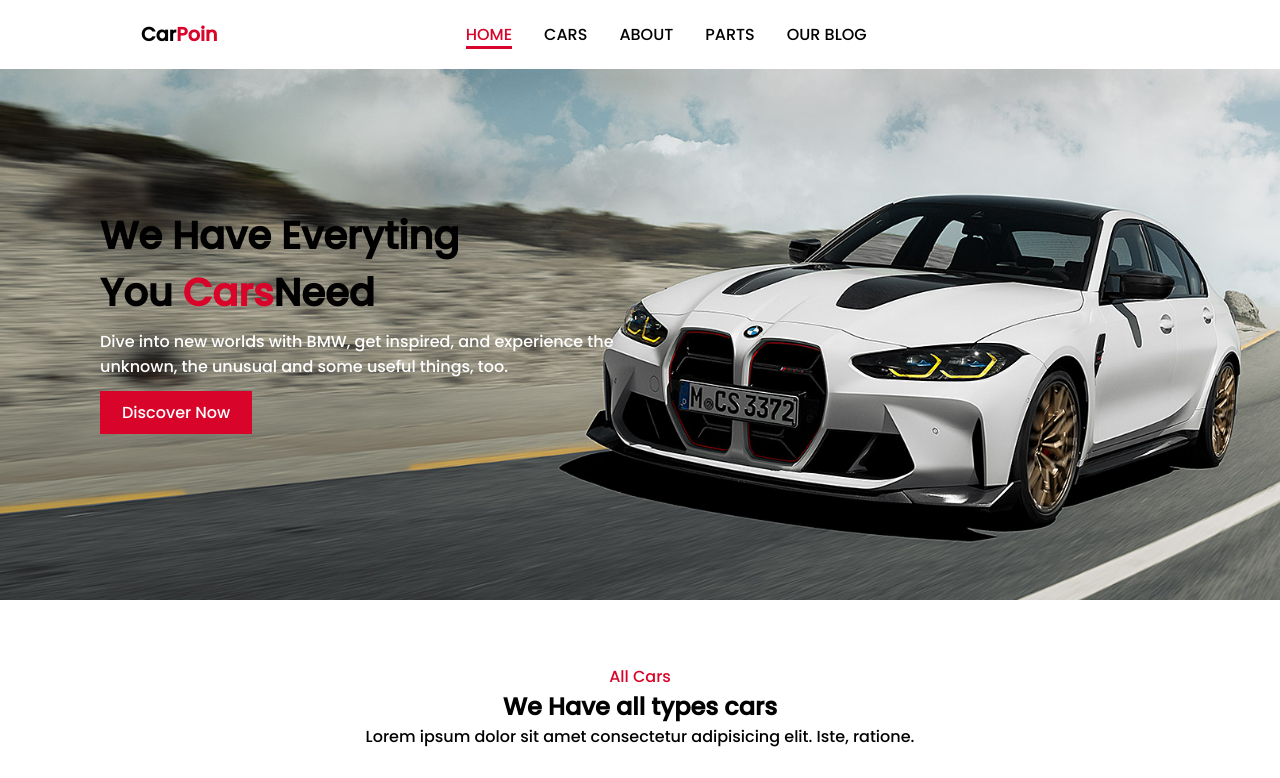
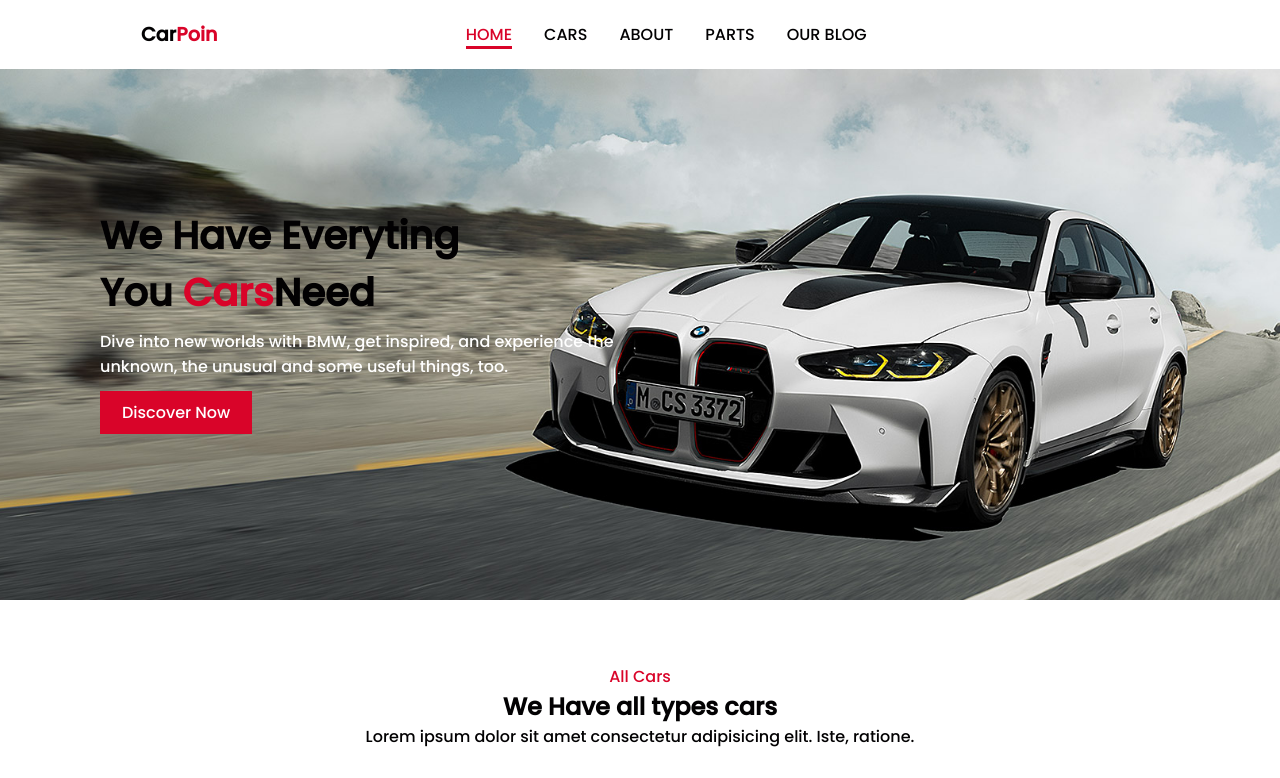
Before and after one commit to CheaSophon/app3, a plain HTML site: page index.html in a window 1280 px wide. Shown: the top 778 px of the page. Drawn offline with nearby package versions, Linux system fonts and the light colour scheme; grey boxes are pictures that could not be loaded; a script that the page names is missing; some icons are missing; a web font is replaced by a local one.

Commit message:
Update index.css

```diff
--- a/index.css
+++ b/index.css
@@ -126,7 +126,8 @@ header .shadow #searchicon{
     background: url(char1.jpg);
     background-repeat: no-repeat;
     background-size: cover;
-    background-position: center left;
+    background-position: center;
+    background-position:right;
 }
 .home-text{
     padding-left: 100px;
```
